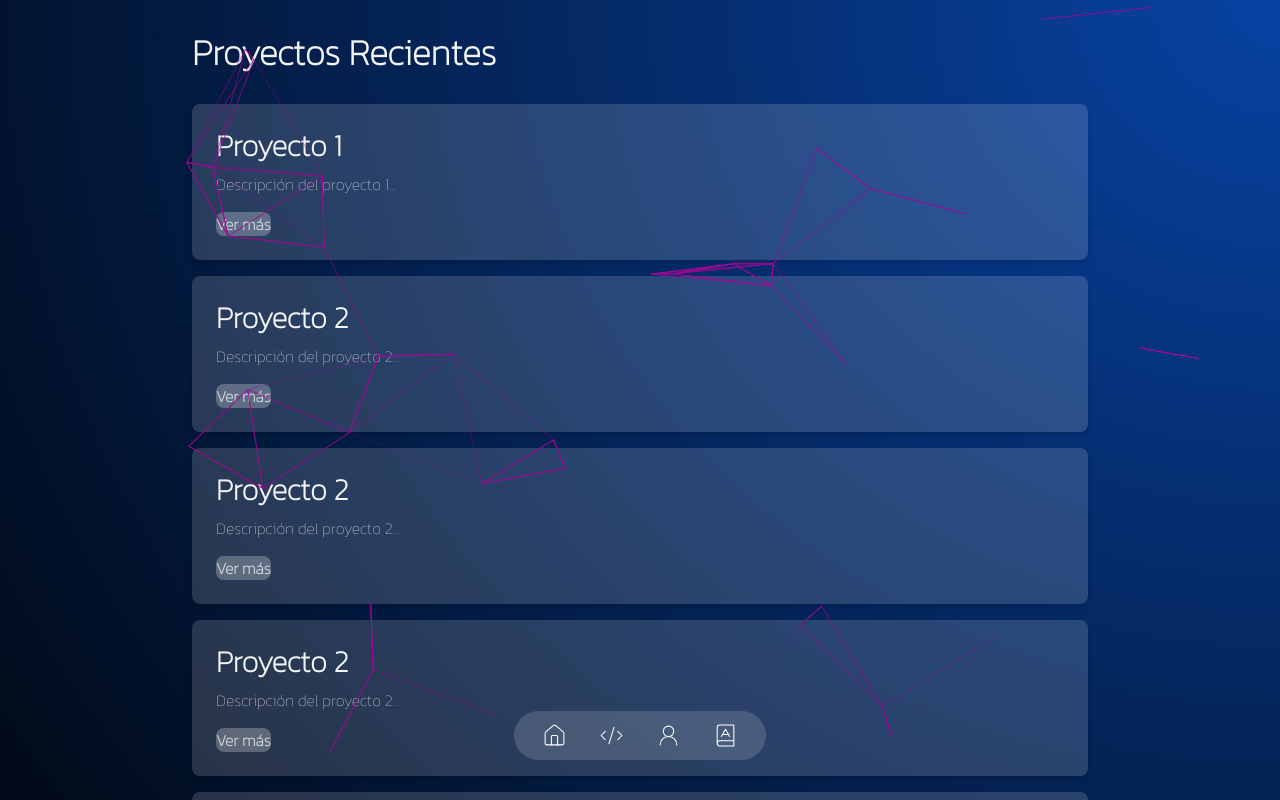
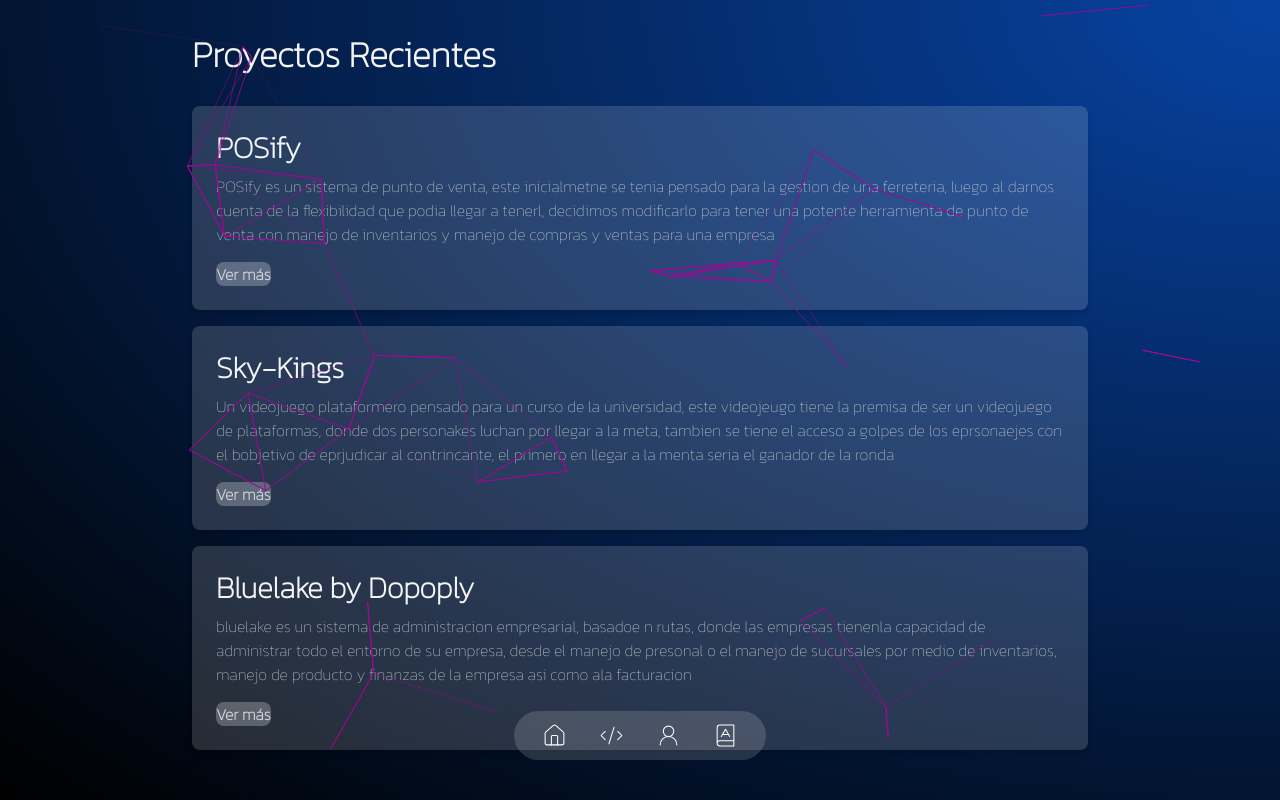
Before and after one commit to jose-az-2001/Portfolio, a Next.js app in the folder portfolio/: page /my_projects in a window 1280 px wide. Shown: the top 800 px of the page. Built offline with nearby package versions, Linux system fonts and the light colour scheme.

Commit message:
Added API, needs fixes

```diff
--- a/portfolio/data.tsx
+++ b/portfolio/data.tsx
@@ -59,11 +59,11 @@ export const itemsNavbar = [
 export const projects = [
     {
         id: 1,
-        title: "Proyecto 1",
-        description: "Descripción del proyecto 1...",
-        role: "Mi rol en el proyecto 1...",
-        impact: "Impacto o resultado del proyecto 1...",
-        process: "Proceso de creación del proyecto 1...",
+        title: "POSify",
+        description: "POSify es un sistema de punto de venta, este inicialmetne se tenia pensado para la gestion de una ferreteria, luego al darnos cuenta de la flexibilidad que podia llegar a tenerl, decidimos modificarlo para tener una potente herramienta de punto de venta con manejo de inventarios y manejo de compras y ventas para una empresa",
+        role: "Mi rol en el proyecto fue ser uno de los desarrolladores de este sistema, al igual que planificar e l fluyo del proyecto y planficar la arquitectura junto con los demas involucrados",
+        impact: "Este proyecto nunca llego a presentarse a mas clientes, sin embargo por la arquitectura del mismo se espera retomarlo y amplairlo para comercializarlo en el futruro",
+        process: "",
         media: [
             { src: "/profile.jpg", alt: "Descripción de la imagen 1" },
             { src: "/profile.jpg", alt: "Descripción de la imagen 2" },
@@ -71,11 +71,11 @@ export const projects = [
     },
     {
         id: 2,
-        title: "Proyecto 2",
-        description: "Descripción del proyecto 2...",
-        role: "Mi rol en el proyecto 2...",
-        impact: "Impacto o resultado del proyecto 2...",
-        process: "Proceso de creación del proyecto 2...",
+        title: "Sky-Kings",
+        description: "Un videojuego plataformero pensado para un curso de la universidad, este videojeugo tiene la premisa de ser un videojuego de plataformas, donde dos personakes luchan por llegar a la meta, tambien se tiene el acceso a golpes de los eprsonaejes con el bobjetivo de eprjudicar al contrincante, el primero en llegar a la menta seria el ganador de la ronda",
+        role: "Mi Rol en este proyecto fue ser uno de los desarroladores y dise;adpres del mismo juego",
+        impact: "Este proyecto no tuvo el impacto esperado ya que por cuestiones de timepo, y el proyecto ser tan ambicioso, este no pudo llevarse a cabo por completo, aun asi, fue decente en la presetnacion",
+        process: "",
         media: [
             { src: "/profile.jpg", alt: "Descripción de la imagen 1" },
             { src: "/profile.jpg", alt: "Descripción de la imagen 2" },
@@ -83,52 +83,17 @@ export const projects = [
     },
     {
         id: 3,
-        title: "Proyecto 2",
-        description: "Descripción del proyecto 2...",
-        role: "Mi rol en el proyecto 2...",
-        impact: "Impacto o resultado del proyecto 2...",
-        process: "Proceso de creación del proyecto 2...",
+        title: "Bluelake by Dopoply",
+        description: "bluelake es un sistema de administracion empresarial, basadoe n rutas, donde las empresas tienenla capacidad de administrar todo el entorno de su empresa, desde el manejo de presonal o el manejo de sucursales por medio de inventarios, manejo de producto y finanzas de la empresa asi como ala facturacion",
+        role: "Mi rol en el proyecto ha sido principalemnte el desarrollo backend para el funcionamiento de este, sin embargo tambien me he involucrado en la parte frontend y en planificacion de la arquitectura del sistema",
+        impact: "este sistema ha tendio gran ipacto en el occidente del pais, siendo este ofrecido a varias empresas, actulemte cuenta con 15 empresas a nivel Guatemala que utilizan este sistema para la administracion de sus empresas",
+        process: "Por politicas de empresa, esta informacion es privada",
         media: [
             { src: "/profile.jpg", alt: "Descripción de la imagen 1" },
             { src: "/profile.jpg", alt: "Descripción de la imagen 2" },
         ],
     },
-    {
-        id: 4,
-        title: "Proyecto 2",
-        description: "Descripción del proyecto 2...",
-        role: "Mi rol en el proyecto 2...",
-        impact: "Impacto o resultado del proyecto 2...",
-        process: "Proceso de creación del proyecto 2...",
-        media: [
-            { src: "/profile.jpg", alt: "Descripción de la imagen 1" },
-            { src: "/profile.jpg", alt: "Descripción de la imagen 2" },
-        ],
-    },
-    {
-        id: 5,
-        title: "Proyecto 2",
-        description: "Descripción del proyecto 2...",
-        role: "Mi rol en el proyecto 2...",
-        impact: "Impacto o resultado del proyecto 2...",
-        process: "Proceso de creación del proyecto 2...",
-        media: [
-            { src: "/profile.jpg", alt: "Descripción de la imagen 1" },
-            { src: "/profile.jpg", alt: "Descripción de la imagen 2" },
-        ],
-    },
-    {
-        id: 6,
-        title: "Proyecto 2",
-        description: "Descripción del proyecto 2...",
-        role: "Mi rol en el proyecto 2...",
-        impact: "Impacto o resultado del proyecto 2...",
-        process: "Proceso de creación del proyecto 2...",
-        media: [
-            { src: "/profile.jpg", alt: "Descripción de la imagen 1" },
-            { src: "/profile.jpg", alt: "Descripción de la imagen 2" },
-        ],
-    },
+
 ];
 
 export const experiences = [
--- a/portfolio/src/app/blog/page.tsx
+++ b/portfolio/src/app/blog/page.tsx
@@ -1,12 +1,50 @@
-import Image from "next/image";
+// Interface para los atributos de un post
+interface PostAttributes {
+  Title: string;
+  Content: string;
+  createdAt: string;
+  updatedAt: string;
+  publishedAt: string;
+}
 
-export default function Home() {
+// Interface para un post completo
+interface Post {
+  id: number;
+  attributes: PostAttributes;
+}
+
+// Interface para la respuesta completa de la API
+interface ApiResponse {
+  data: Post[];
+  meta: {
+    pagination: {
+      page: number;
+      pageSize: number;
+      pageCount: number;
+      total: number;
+    };
+  };
+}
+
+import axios from "axios";
+import { parsedEnv } from "../env";
+import Link from "next/link";
+
+export default async function Home() {
+  const response = await axios.get<ApiResponse>(`${parsedEnv.API_URL}/blog-posts`);
+  const posts = response.data.data;
+
   return (
-    <main>
-      <div className="flex min-h-[100vh] h-full bg-no-repeat bg-gradient-cover">
-
-        <p>blog</p>
+    <div className="flex flex-col items-center justify-center min-h-screen p-4 md:p-8 bg-gradient-cover">
+      <h1 className="text-4xl font-bold text-gray-100 my-8">Mi blog</h1>
+      <div className="max-w-4xl w-full">
+        {posts.map((post, index) => (
+          <div key={index} className="my-8">
+            <h2 className="text-2xl font-bold text-gray-200">{post.attributes.Title}</h2>
+            <p className="text-gray-300">{post.attributes.Content}</p>
+          </div>
+        ))}
       </div>
-    </main>
+    </div>
   );
 }
--- /dev/null
+++ b/portfolio/src/app/env.ts
@@ -0,0 +1,7 @@
+import { z } from 'zod';
+
+const schema = z.object({
+    API_URL : z.string(),
+})
+
+export const parsedEnv = schema.parse(process.env);
```
Also changed, not shown: portfolio/src/types/blogpost.ts (added, +8 -0 lines), 1 other file (tests, documents, lock files or other folders).
